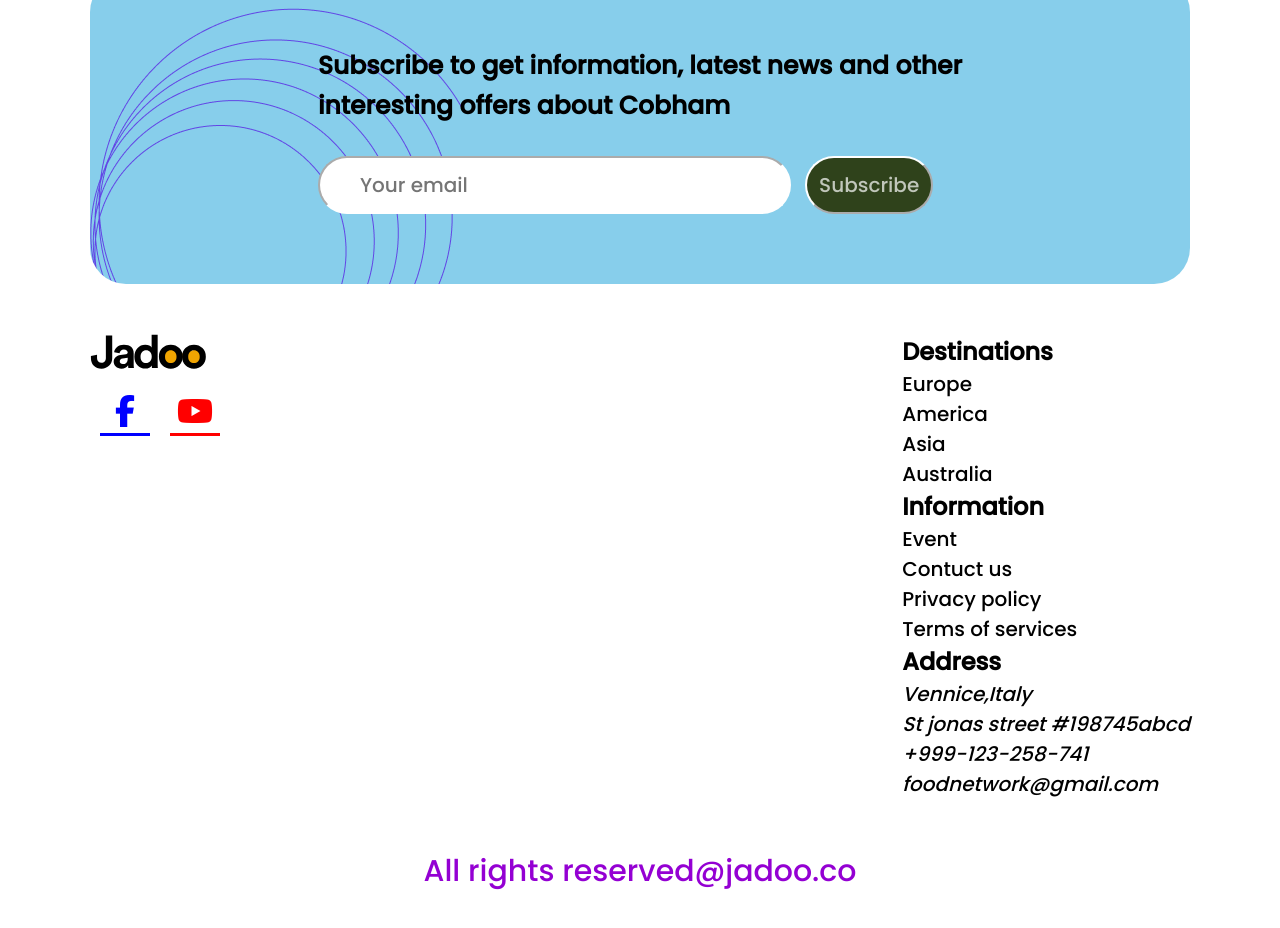
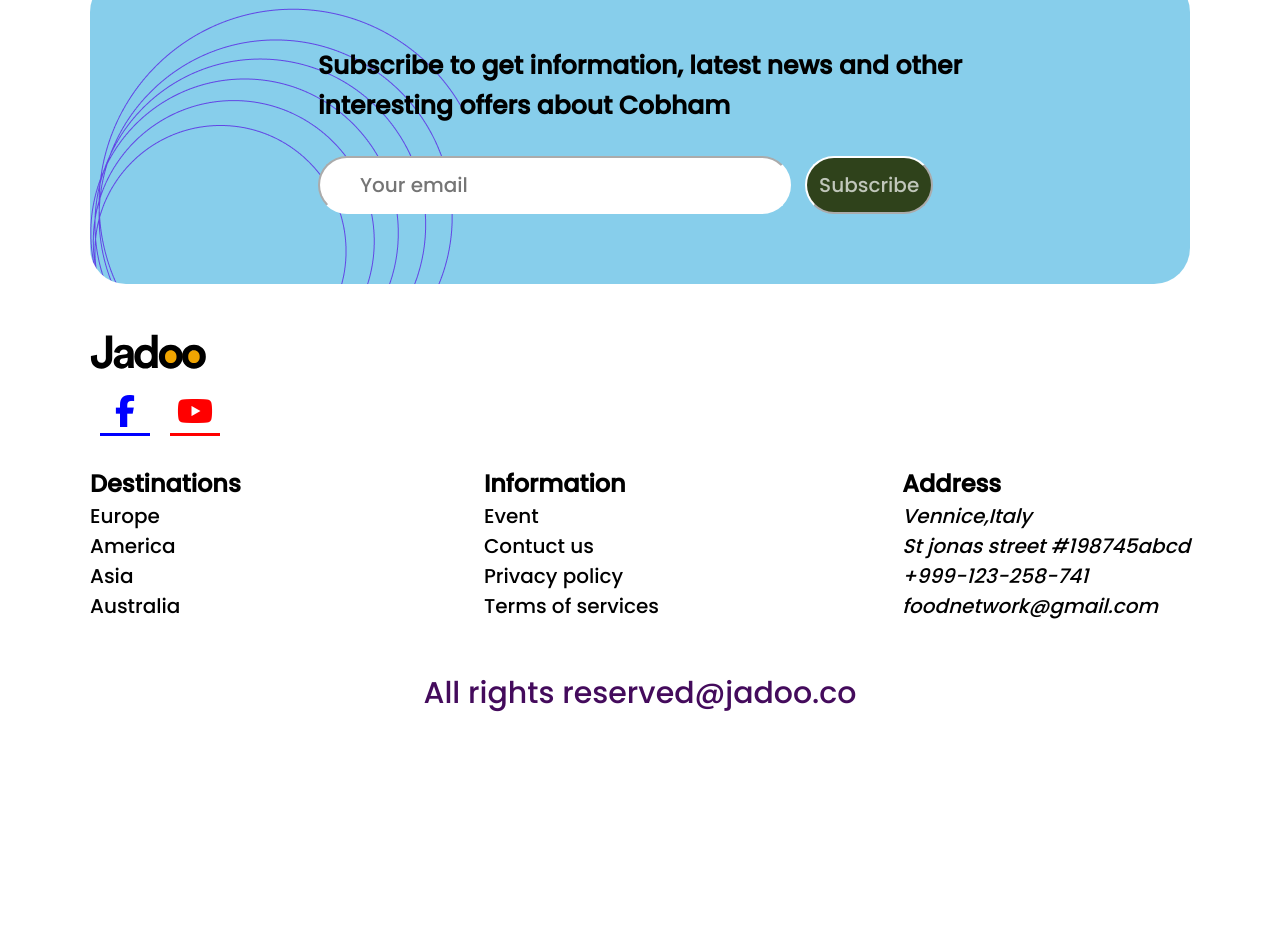
Before and after one commit to akash-7313/traveller, a plain HTML site: page travel.html in a window 1280 px wide. Shown: the part 2364-3292 px from the top of the page. After the commit the page ends 3130 px from the top, so only its background shows below. Drawn offline with Linux system fonts and the light colour scheme; a web font is replaced by a local one.

Commit message:
final check

```diff
--- a/travel.css
+++ b/travel.css
@@ -188,8 +188,8 @@
 
 .info .icon {
     display: flex;
-    justify-content: center;
-    align-items: center;
+    justify-content: flex-start;
+    align-items: flex-start;
 }
 .icon a {
     width: 50px;
@@ -218,7 +218,8 @@
     color: white;
     background-position: 0% 100%;
 }
-.info{
+.grid{
+    margin-top: 20px;
     display: flex;
     flex-wrap: wrap;
     justify-content: space-between;
@@ -240,7 +241,7 @@ footer p{
     text-align: center;
     margin: 50px 0;
     font-size: 30px;
-    color: darkviolet;
+    color: rgb(68, 11, 92);
 }
 
 
```
